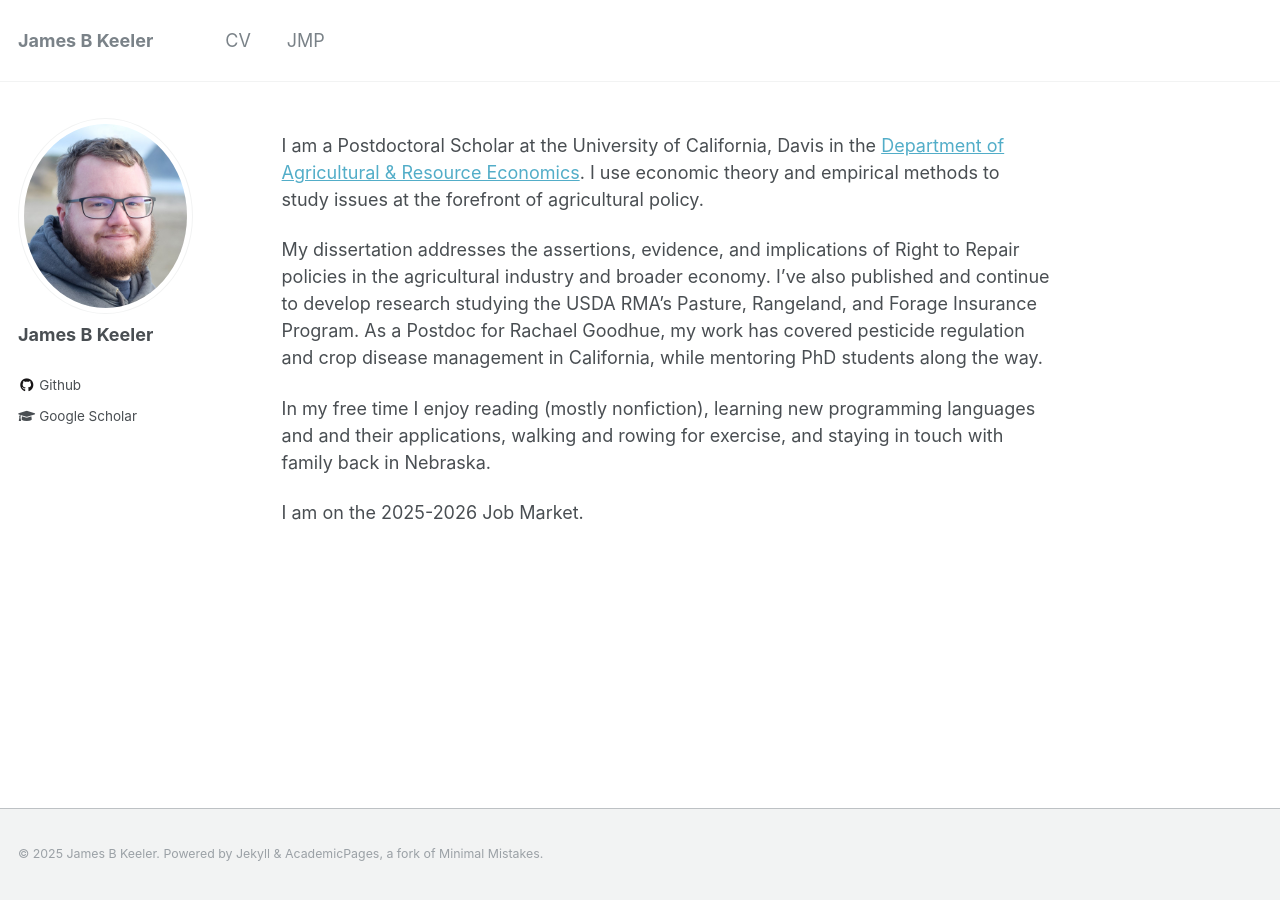
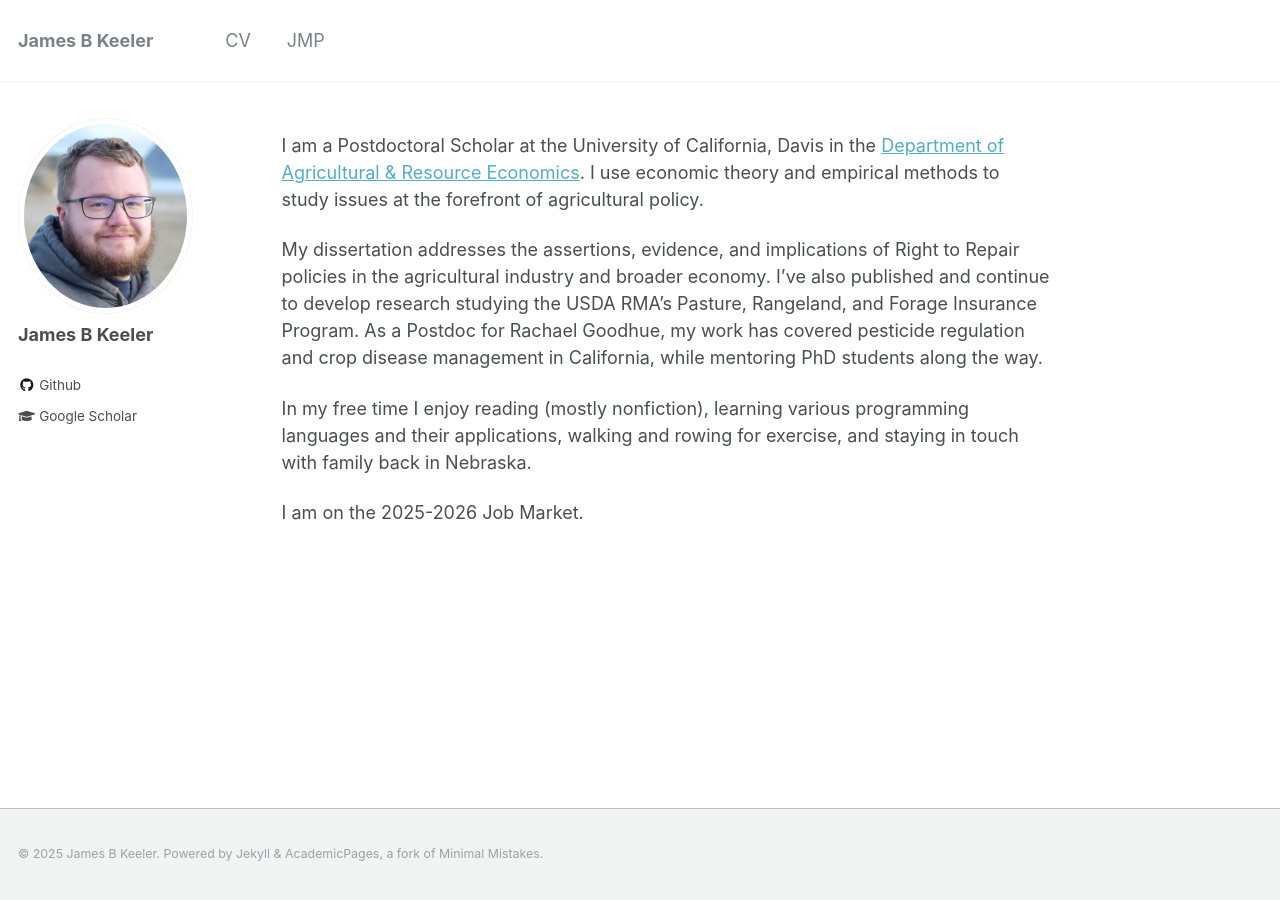
Before and after one commit to jbkeeler/jbkeeler.github.io, a Jekyll site: the page built from _pages/about.md, in a window 1280 px wide. Built offline with Jekyll 4.4.1, drawn with Linux system fonts in a browser that asks for light colours.

Commit message:
fix typo

```diff
--- a/_pages/about.md
+++ b/_pages/about.md
@@ -13,6 +13,6 @@ I am a Postdoctoral Scholar at the University of California, Davis in the [Depar
 
 My dissertation addresses the assertions, evidence, and implications of Right to Repair policies in the agricultural industry and broader economy. I've also published and continue to develop research studying the USDA RMA's Pasture, Rangeland, and Forage Insurance Program. As a Postdoc for Rachael Goodhue, my work has covered pesticide regulation and crop disease management in California, while mentoring PhD students along the way.
 
-In my free time I enjoy reading (mostly nonfiction), learning new programming languages and and their applications, walking and rowing for exercise, and staying in touch with family back in Nebraska.
+In my free time I enjoy reading (mostly nonfiction), learning various programming languages and their applications, walking and rowing for exercise, and staying in touch with family back in Nebraska.
 
 I am on the 2025-2026 Job Market.
```
